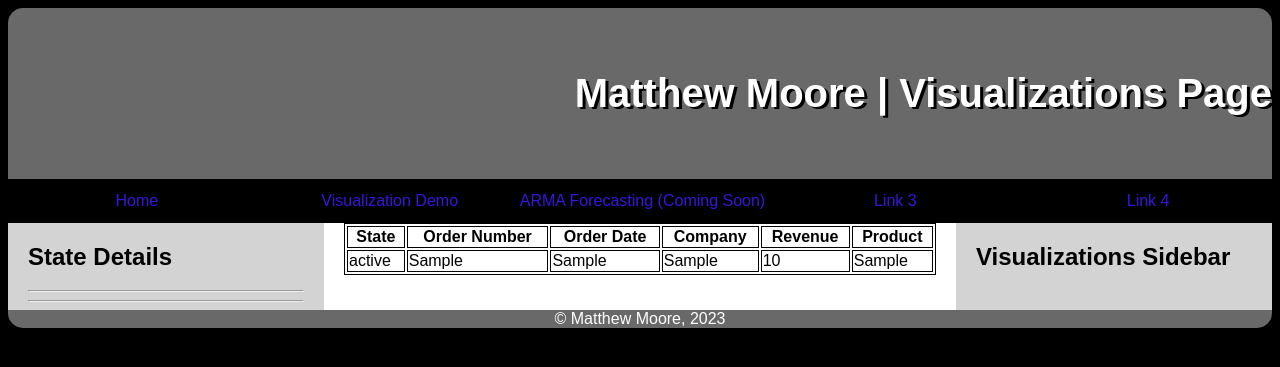
After one commit to gh-mrmoore/MySite, a Django app: template visualize/templates/visualize/state_detail.html in a window 1280 px wide. The commit adds this page. Shown: the top 367 px of the page. Run offline with Django 4.2, Linux system fonts and the light colour scheme; the template is opened without the code that fills it: most values are stand-ins (such as "Sample title", 1, 10 or a date in 2020).

Commit message:
Detail by state working in visualize

```diff
--- a/base/urls.py
+++ b/base/urls.py
@@ -18,6 +18,6 @@ from django.urls import path, include
 
 urlpatterns = [
     path('', include('home.urls')),
-    path('visualize', include('visualize.urls')),
+    path('visualize/', include('visualize.urls')),
     path('admin/', admin.site.urls)
 ]
--- a/visualize/templates/visualize/index.html
+++ b/visualize/templates/visualize/index.html
@@ -61,7 +61,7 @@
                 </tr>
                 {% for state in final_order_count_by_state.iterrows %}
                 <tr>
-                    <td><a href="/revenue/detail/{{ state.0 }}">{{ state.0 }}</a.</td>
+                    <td><a href="/visualize/detail/{{ state.0 }}">{{ state.0 }}</a.</td>
                     <td>{{ state.1|intcomma }}</td>
                 </tr>
                 {% endfor %}
--- /dev/null
+++ b/visualize/templates/visualize/state_detail.html
@@ -0,0 +1,58 @@
+{% load static %}
+{% load humanize %}
+
+<!DOCTYPE html>
+<html lang="en">
+<head>
+    <title>Data Visualization Proof of Concept</title>
+    <meta charset="utf-8">
+    <meta name="viewport" content="width=device-width, initial-scale=1">
+    <link rel="stylesheet" type="text/css" href="{% static 'home/home-css.css' %}">
+</head>
+<body>
+    <div class="header">Matthew Moore | Visualizations Page</div>
+    <div class="menu">
+        <div class="menuselect"><a href="/">Home</a></div>
+        <div class="menuselect"><a href="/visualize">Visualization Demo</a></div>
+        <div class="menuselect"><a href="/">ARMA Forecasting (Coming Soon)</a></div>
+        <div class="menuselect"><a href="/">Link 3</a></div>
+        <div class="menuselect"><a href="/">Link 4</a></div>
+    </div>
+    <div class="content">
+        <div class="left">
+            <h2>State Details</h2>
+            <hr />
+            <hr />
+
+
+        </div>
+        <div class="main">
+            <table width="100%">
+                <tr>
+                    <th>State</th>
+                    <th>Order Number</th>
+                    <th>Order Date</th>
+                    <th>Company</th>
+                    <th>Revenue</th>
+                    <th>Product</th>
+                </tr>
+                {% for record in companies_by_state.iterrows %}
+                <tr>
+                    <td>{{ state_chosen }}</td>
+                    <td>{{ record.1.0 }}</td>
+                    <td>{{ record.1.1 }}</td>
+                    <td>{{ record.1.2 }}</td>
+                    <td>{{ record.1.3|intcomma }}</td>
+                    <td>{{ record.1.5 }}</td>
+                </tr>
+                {% endfor %}
+            </table>
+        </div>
+        <div class="right">
+            <h2>Visualizations Sidebar</h2>
+        </div>
+    </div>
+    <div class="footer">&copy; Matthew Moore, 2023</div>
+
+</body>
+</html>
--- a/visualize/urls.py
+++ b/visualize/urls.py
@@ -4,6 +4,8 @@ from . import views
 """Something for later consideration, but could the urlpatterns list be generated from multiple lists
    joined together to allow for better visibility between URLs in the same app?"""
 
+app_name = 'visualize'
 urlpatterns = [
     path('', views.index, name='index'),
+    path('detail/<str:state>', views.state_detail),
     ]
```
Also changed, not shown: visualize/views.py (+10 -0 lines).
